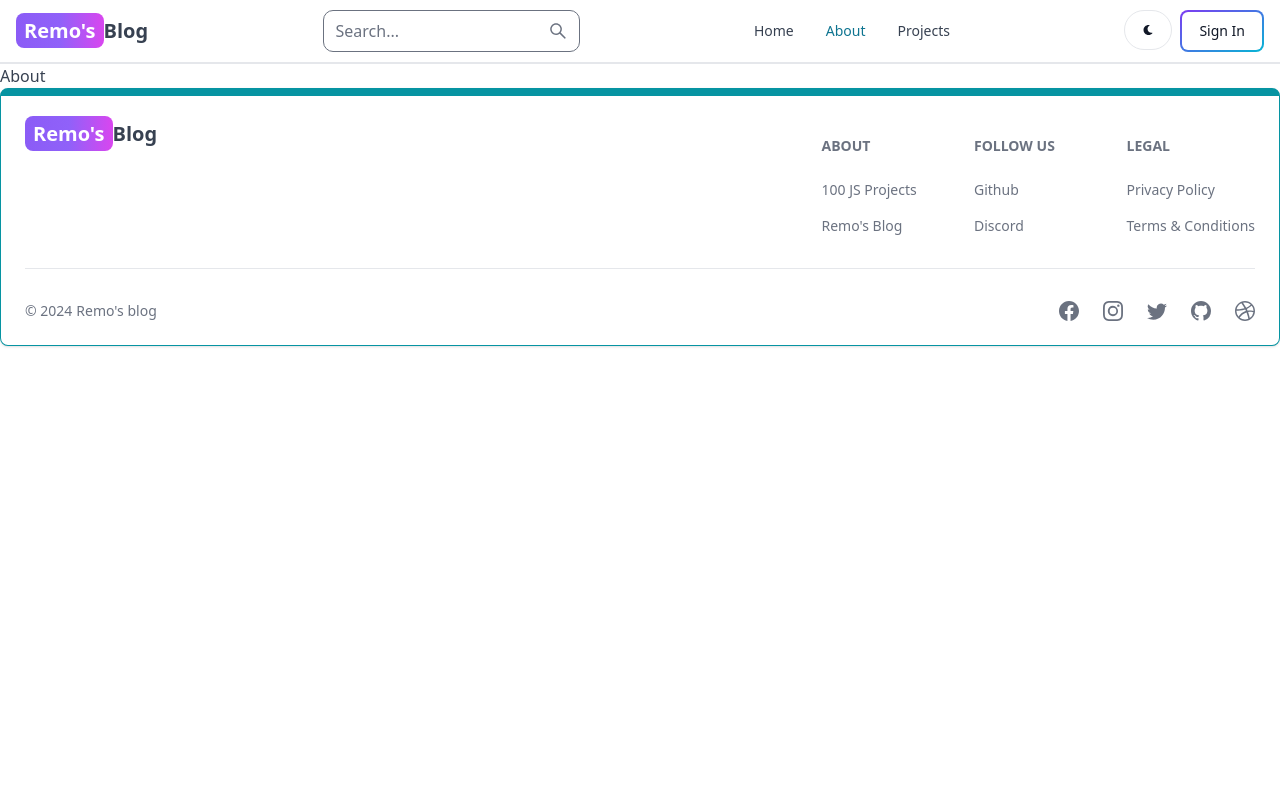
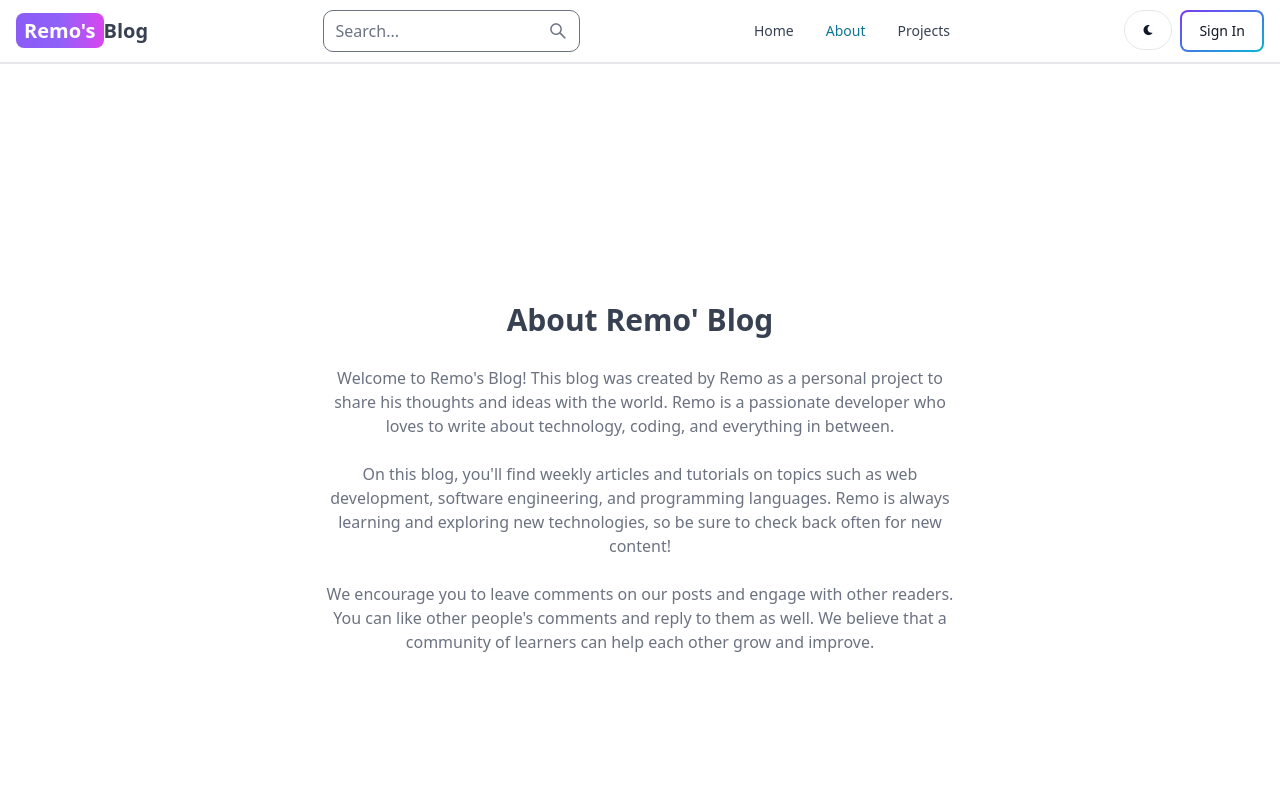
Before and after one commit to galibremo/mern-blog, a React (Vite) app in the folder client/: page /about in a window 1280 px wide. Shown: the top 800 px of the page. Built offline with nearby package versions, Linux system fonts and the light colour scheme.

Commit message:
Complete About and Projetcs Page

```diff
--- a/client/src/pages/About.jsx
+++ b/client/src/pages/About.jsx
@@ -1,5 +1,35 @@
-import React from "react";
+export default function About() {
+  return (
+    <div className="min-h-screen flex items-center justify-center">
+      <div className="max-w-2xl mx-auto p-3 text-center">
+        <div>
+          <h1 className="text-3xl font font-semibold text-center my-7">
+            About Remo' Blog
+          </h1>
+          <div className="text-md text-gray-500 flex flex-col gap-6">
+            <p>
+              Welcome to Remo's Blog! This blog was created by Remo as a
+              personal project to share his thoughts and ideas with the world.
+              Remo is a passionate developer who loves to write about
+              technology, coding, and everything in between.
+            </p>
 
-export default function About() {
-  return <div>About</div>;
+            <p>
+              On this blog, you'll find weekly articles and tutorials on topics
+              such as web development, software engineering, and programming
+              languages. Remo is always learning and exploring new technologies,
+              so be sure to check back often for new content!
+            </p>
+
+            <p>
+              We encourage you to leave comments on our posts and engage with
+              other readers. You can like other people's comments and reply to
+              them as well. We believe that a community of learners can help
+              each other grow and improve.
+            </p>
+          </div>
+        </div>
+      </div>
+    </div>
+  );
 }
--- a/client/src/pages/Projects.jsx
+++ b/client/src/pages/Projects.jsx
@@ -1,5 +1,14 @@
-import React from "react";
+import CallToAction from "../components/CallToAction";
 
 export default function Projects() {
-  return <div>Projects</div>;
+  return (
+    <div className="min-h-screen max-w-2xl mx-auto flex justify-center items-center flex-col gap-6 p-3">
+      <h1 className="text-3xl font-semibold">Pojects</h1>
+      <p className="text-md text-gray-500">
+        Build fun and engaging projects while learning HTML, CSS, and
+        JavaScript!
+      </p>
+      <CallToAction />
+    </div>
+  );
 }
```
